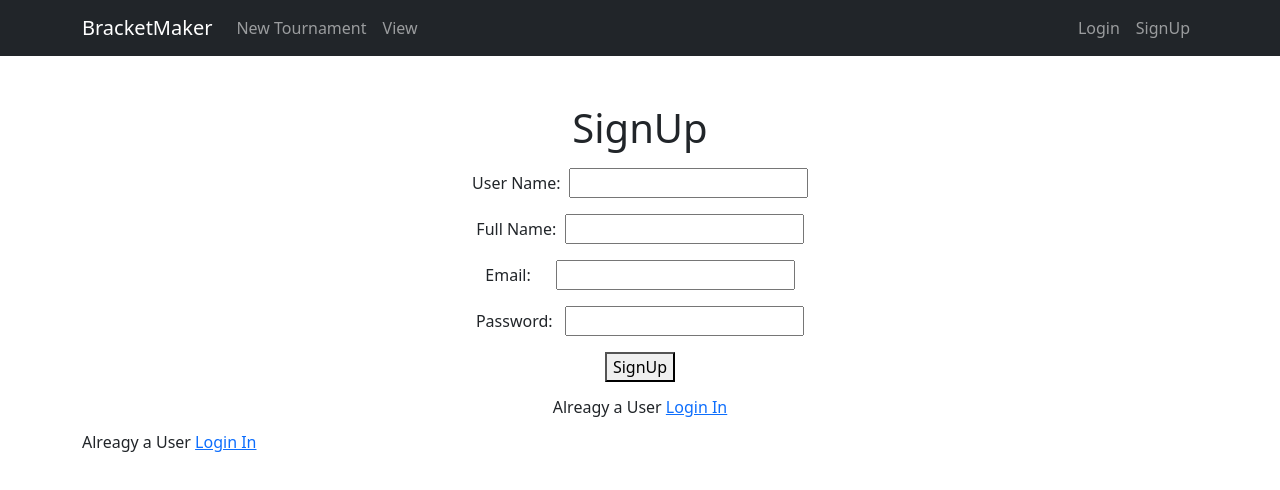
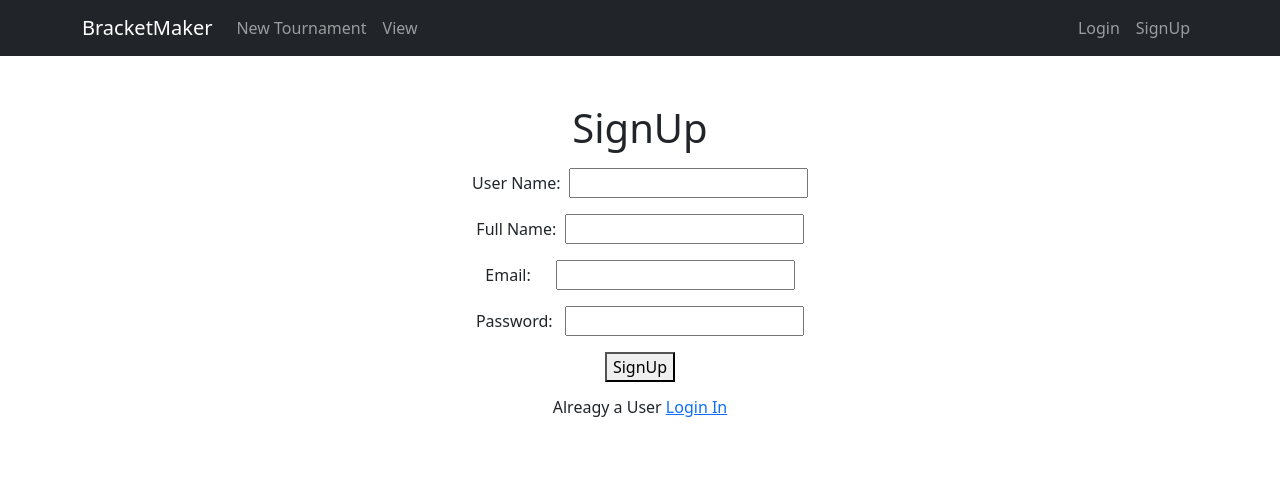
Before and after one commit to ChicoState/bracketmaker, a React (Create React App) app: page /signup in a window 1280 px wide. Shown: the top 490 px of the page. Built offline with nearby package versions, Linux system fonts and the light colour scheme.

Commit message:
Added userProfile

```diff
--- a/src/signup.jsx
+++ b/src/signup.jsx
@@ -145,7 +145,6 @@ const SignUp = () => {
         </div>
 
           <p></p>
-        <h6> Alreagy a User <a href="/login">Login In</a></h6>
       </div>
     );
 }
```
Also changed, not shown: src/Profile.jsx (added).
